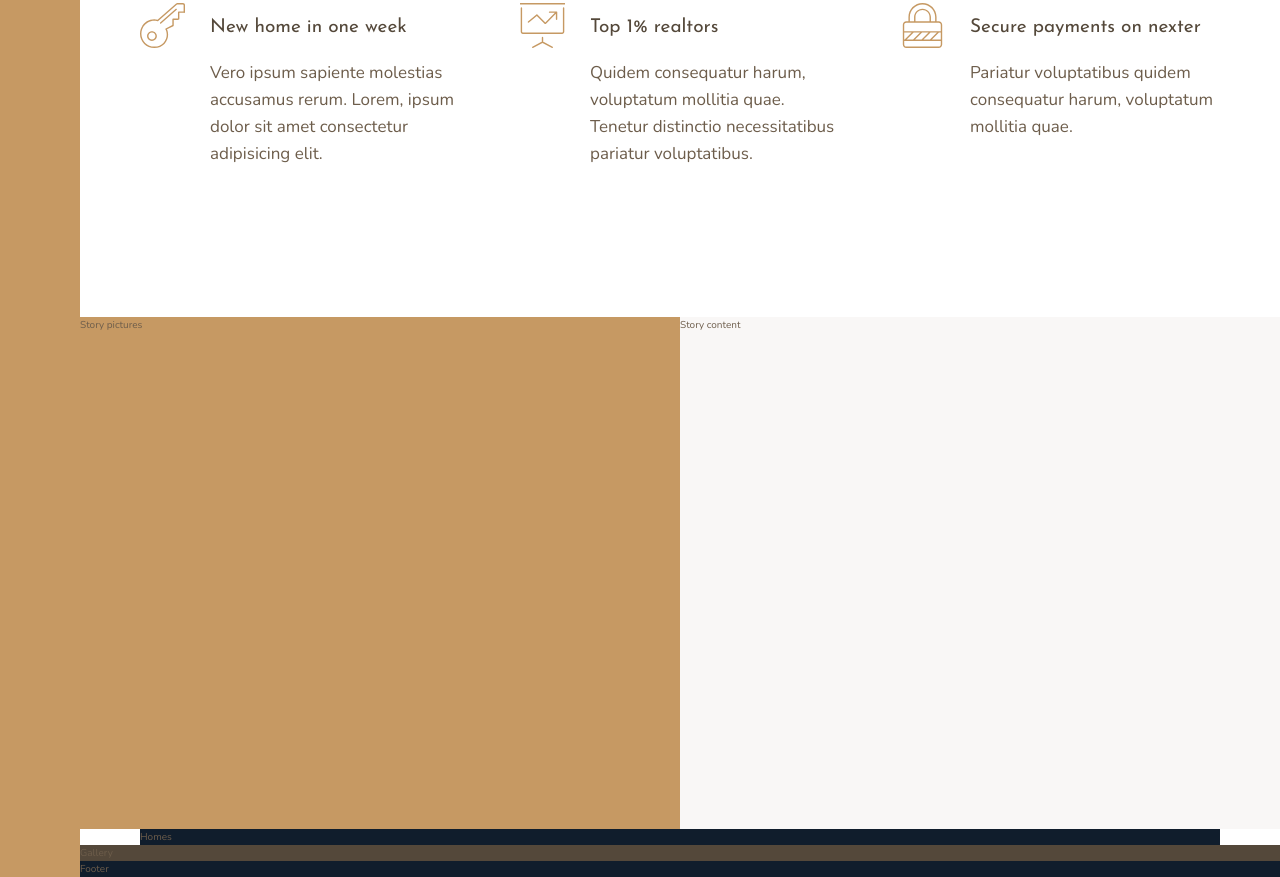
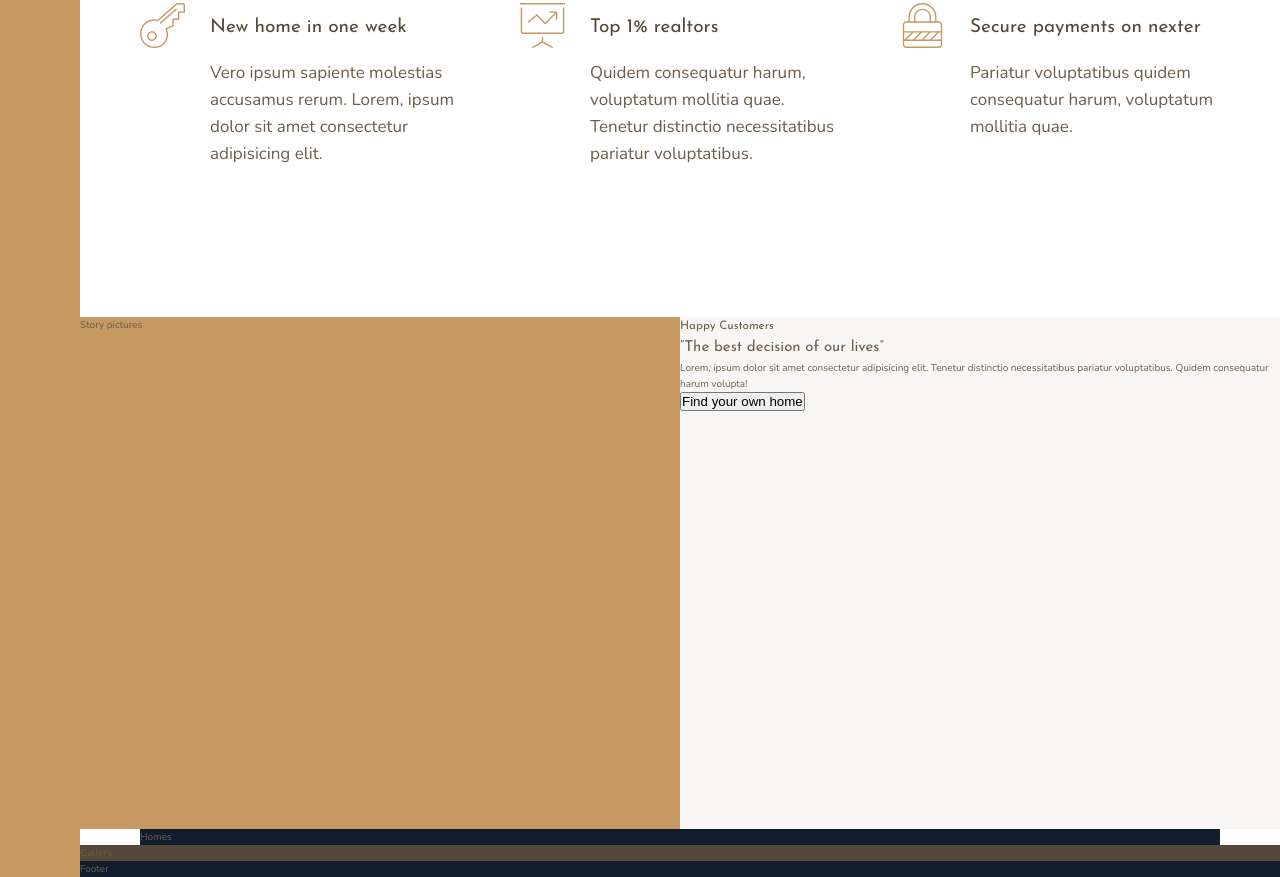
Before and after one commit to henry22/Nexter, a website: page index.html in a window 1280 px wide. Shown: the part 991-1868 px from the top of the page. Drawn offline with nearby package versions, Linux system fonts and the light colour scheme.

Commit message:
Add story content text

```diff
--- a/index.html
+++ b/index.html
@@ -74,7 +74,11 @@
         </div>
 
         <div class="story__content">
-            Story content
+            <h3 class="heading-3">Happy Customers</h3>
+            <h2 class="heading-2">&ldquo;The best decision of our lives&rdquo;</h2>
+            <p class="story__text">Lorem, ipsum dolor sit amet consectetur adipisicing elit. Tenetur distinctio necessitatibus pariatur voluptatibus. Quidem
+            consequatur harum volupta!</p>
+            <button class="btn">Find your own home</button>
         </div>
 
         <section class="homes">
```
Also changed, not shown: 1 other file.
